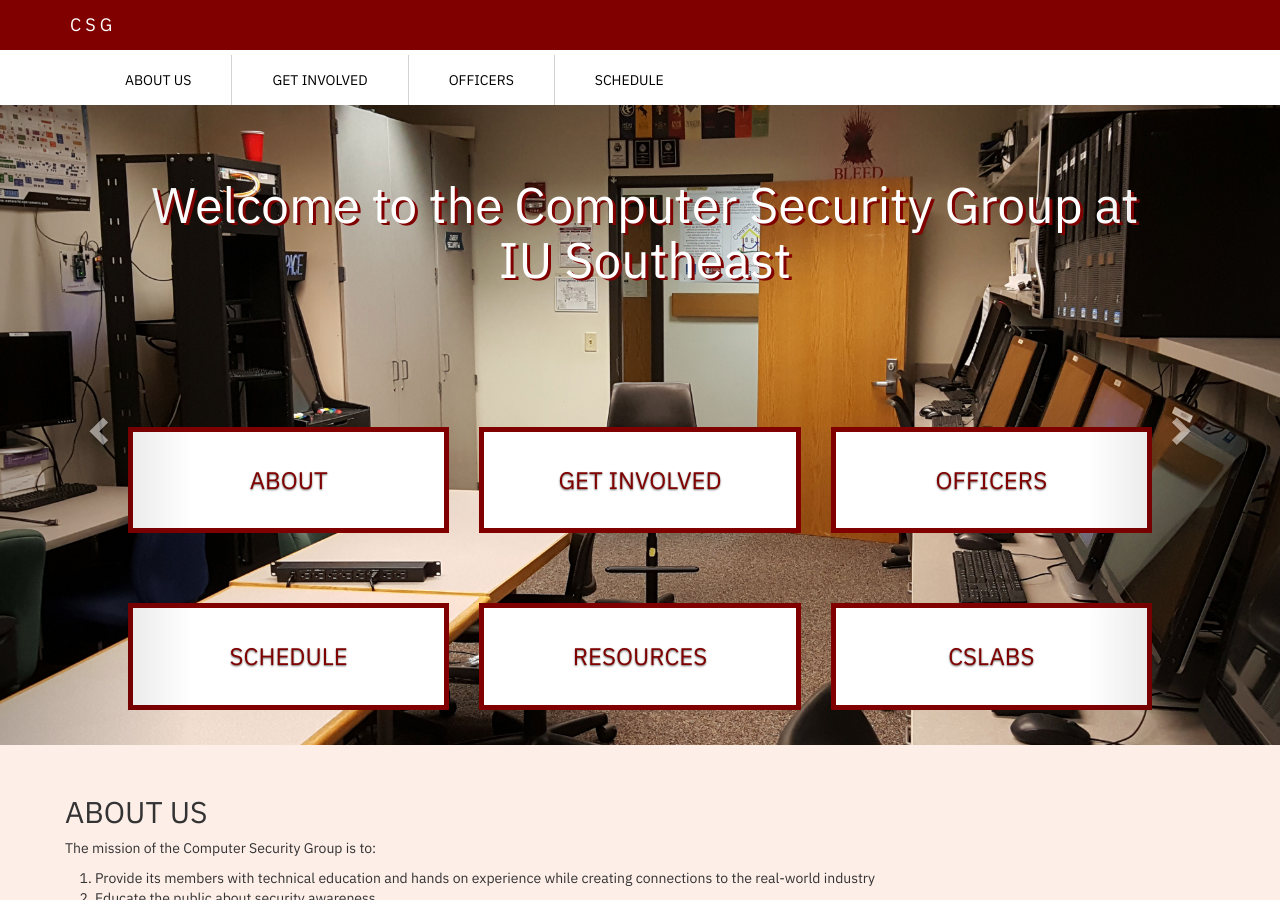
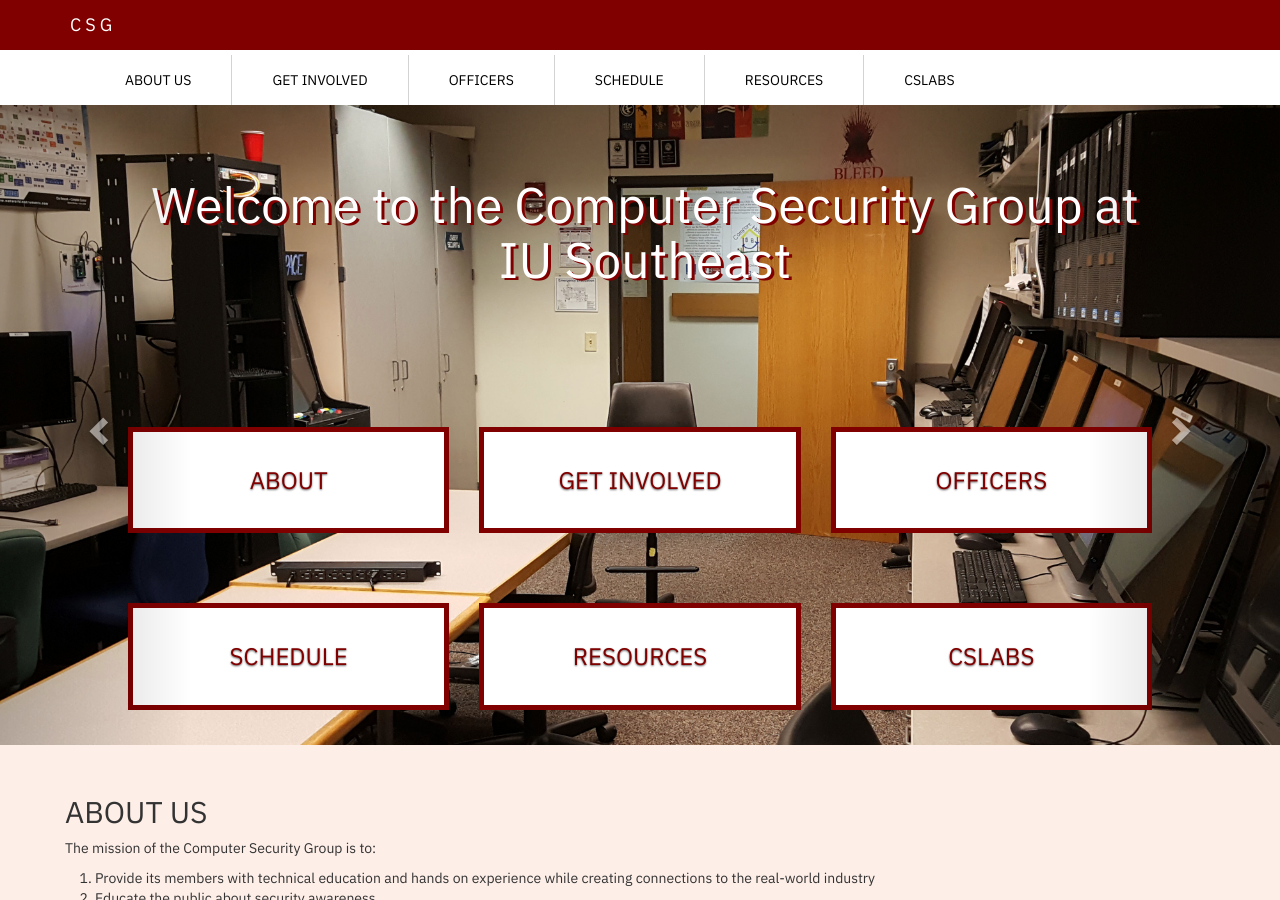
Before and after one commit to ius-csg/csghomepage, a Jekyll site: the page built from index.html, in a window 1280 px wide and 900 px high. Built offline with Jekyll 4.4.1, drawn with Linux system fonts in a browser that asks for light colours.

Commit message:
updated options on the site

```diff
--- a/_includes/carousel-caption.html
+++ b/_includes/carousel-caption.html
@@ -17,7 +17,7 @@
                 <h3><a href="#resources">RESOURCES</a></h3>
             </div>
             <div class="col-lg-4 col-md-6 col-sm-6 col-xs-6">
-                <h3><a href="#schedule">CSLABS</a></h3>
+                <h3><a href="/cslabs">CSLABS</a></h3>
             </div>
         </div>
 </section>
--- a/_includes/header.html
+++ b/_includes/header.html
@@ -18,6 +18,8 @@
                 <li><a href="index.html#get involved">GET INVOLVED</a></li>
                 <li><a href="index.html#officers">OFFICERS</a></li>
                 <li><a href="index.html#schedule">SCHEDULE</a></li>
+                <li><a href="#resources">RESOURCES</a></li>
+                <li><a href="/cslabs">CSLABS</a></li>
             </ul>
         </div>
     </div>
```
